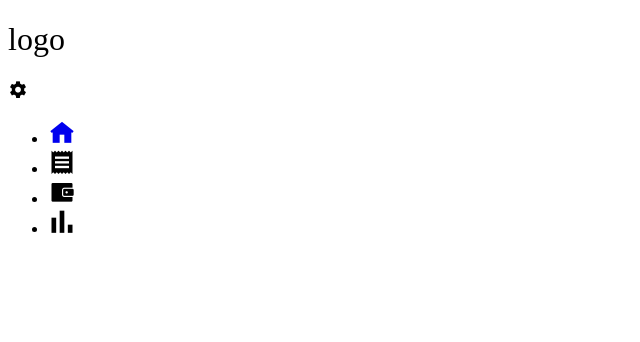
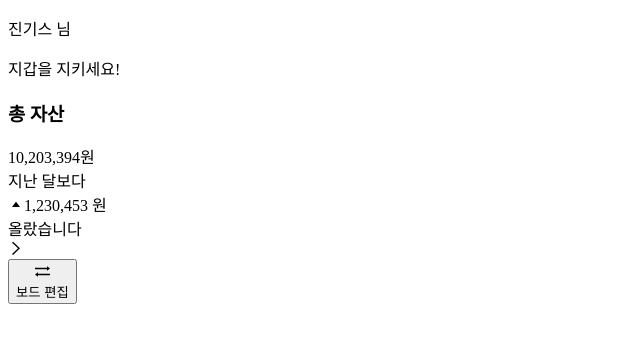
Before and after one commit to JGStudy/MoneyDefenseJGS, a Vue app in the folder MoneyDefenseJGS/: page / in a window 1280 px wide. Before the commit this address had no page. Shown: the top 342 px of the page, without its empty margins (0-640 px from the left). Built offline with nearby package versions, Linux system fonts and the light colour scheme.

Commit message:
Refactor: app.vue에서  앱레이아웃 템플릿을 삭제

```diff
--- a/MoneyDefenseJGS/src/App.vue
+++ b/MoneyDefenseJGS/src/App.vue
@@ -1,6 +1,7 @@
 <template>
   <div class="w-full max-w-[375px] mx-auto px-4 relative" :class="{ dark: isDark }">
-    <AppLayout />
+    <!-- <AppLayout /> -->
+    <router-view />
   </div>
 </template>
 
```
